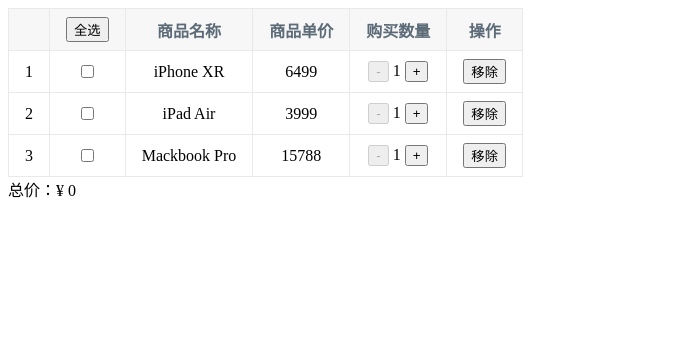
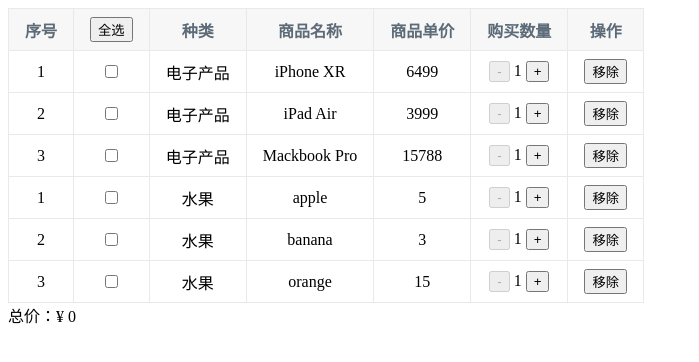
Before and after one commit to tfcx-th/JavaScript-practice, a plain HTML site: page SimpleShoppingCart/SimpleShoppingCart.html in a window 1280 px wide. Shown: the whole page, without its empty margins (0-699 px from the left). Drawn offline with nearby package versions, Linux system fonts and the light colour scheme.

Commit message:
添加种类

```diff
--- a/SimpleShoppingCart/SimpleShoppingCart.html
+++ b/SimpleShoppingCart/SimpleShoppingCart.html
@@ -13,10 +13,11 @@
       <table>
         <thead>
           <tr>
-            <th></th>
+            <th>序号</th>
             <th>
               <button @click="handleCheckAll()">{{ title }}</button>
             </th>
+            <th>种类</th>
             <th>商品名称</th>
             <th>商品单价</th>
             <th>购买数量</th>
@@ -24,22 +25,25 @@
           </tr>
         </thead>
         <tbody>
-          <tr v-for="(item, index) in list">
-            <td>{{ index + 1 }}</td>
+          <template v-for="(item, index) in list">
+            <tr v-for="(_item, _index) in item">
+              <td>{{ _index + 1 }}</td>
               <td>
-              <input type="checkbox" @click="handleCheckbox(index)" :checked="list[index].checked">
+                <input type="checkbox" @click="handleCheckbox(index, _index)" :checked="list[index][_index].checked">
               </td>
-            <td>{{ item.name }}</td>
-            <td>{{ item.price }}</td>
+              <td>{{ _item.id }}</td>
+              <td>{{ _item.name }}</td>
+              <td>{{ _item.price }}</td>
               <td>
-              <button @click="handleReduce(index)" :disabled="item.count===1">-</button>
-              {{ item.count }}
-              <button @click="handleAdd(index)">+</button>
+                <button @click="handleReduce(index, _index)" :disabled="_item.count===1">-</button>
+                {{ _item.count }}
+                <button @click="handleAdd(index, _index)">+</button>
               </td>
               <td>
-              <button @click="handleRemove(index)">移除</button>
+                <button @click="handleRemove(index, _index)">移除</button>
               </td>
             </tr>
+          </template>
         </tbody>
       </table>
       <div>总价：¥ {{ totalPrice }}</div>
--- a/SimpleShoppingCart/main.js
+++ b/SimpleShoppingCart/main.js
@@ -3,28 +3,54 @@
   data: {
     allChecked: false,
     title: '全选',
-    list: [
+    list:
+      [
+        [
           {
-        id: 1,
+            id: '电子产品',
             checked: false,
             name: 'iPhone XR',
             price: 6499,
             count: 1
           },
           {
-        id: 2,
+            id: '电子产品',
             checked: false,
             name: 'iPad Air',
             price: 3999,
             count: 1
           },
           {
-        id: 3,
+            id: '电子产品',
             checked: false,
             name: 'Mackbook Pro',
             price: 15788,
             count: 1
           }
+        ],
+        [
+          {
+            id: '水果',
+            checked: false,
+            name: 'apple',
+            price: 5,
+            count: 1
+          },
+          {
+            id: '水果',
+            checked: false,
+            name: 'banana',
+            price: 3,
+            count: 1
+          },
+          {
+            id: '水果',
+            checked: false,
+            name: 'orange',
+            price: 15,
+            count: 1
+          }
+        ]
       ]
   },
 
@@ -32,9 +58,11 @@
     totalPrice: function() {
       var total = 0;
       for (var i = 0; i < this.list.length; i++) {
-        var item = this.list[i];
+        for (var j = 0; j < this.list[i].length; j++) {
+          var item = this.list[i][j];
           if (item.checked === true) {
             total += item.price * item.count;
+          }
         }
       }
       return total.toString().replace(/\B(?=(\d{3})+$)/g, ',');
@@ -42,38 +70,42 @@
   },
 
   methods: {
-    handleReduce: function(index) {
-      if (this.list[index].count === 1)
+    handleReduce: function(index, _index) {
+      if (this.list[index][_index].count === 1)
         return;
-      this.list[index].count--;
+      this.list[index][_index].count--;
     },
 
-    handleAdd: function(index) {
-      this.list[index].count++;
+    handleAdd: function(index, _index) {
+      this.list[index][_index].count++;
     },
 
-    handleRemove: function(index) {
-      this.list.splice(index, 1);
+    handleRemove: function(index, _index) {
+      this.list[index].splice(_index, 1);
     },
 
-    handleCheckbox: function(index) {
-      if (this.list[index].checked === false) {
-        this.list[index].checked = true;
+    handleCheckbox: function(index, _index) {
+      if (this.list[index][_index].checked === false) {
+        this.list[index][_index].checked = true;
       } else {
-        this.list[index].checked = false;
+        this.list[index][_index].checked = false;
       }
     },
 
     handleCheckAll: function() {
       if (!this.allChecked) {
         for (var i = 0; i < this.list.length; i++) {
-          this.list[i].checked = true;
+          for (var j = 0; j < this.list[i].length; j++) {
+            this.list[i][j].checked = true;
+          }
         }
         this.allChecked = true;
         this.title = '全不选';
       } else {
         for (var i = 0; i < this.list.length; i++) {
-          this.list[i].checked = false;
+          for (var j = 0; j < this.list[i].length; j++) {
+            this.list[i][j].checked = false;
+          }
         }
         this.allChecked = false;
         this.title = '全选';
```
Lines whose indentation alone changed are shown as unchanged.
